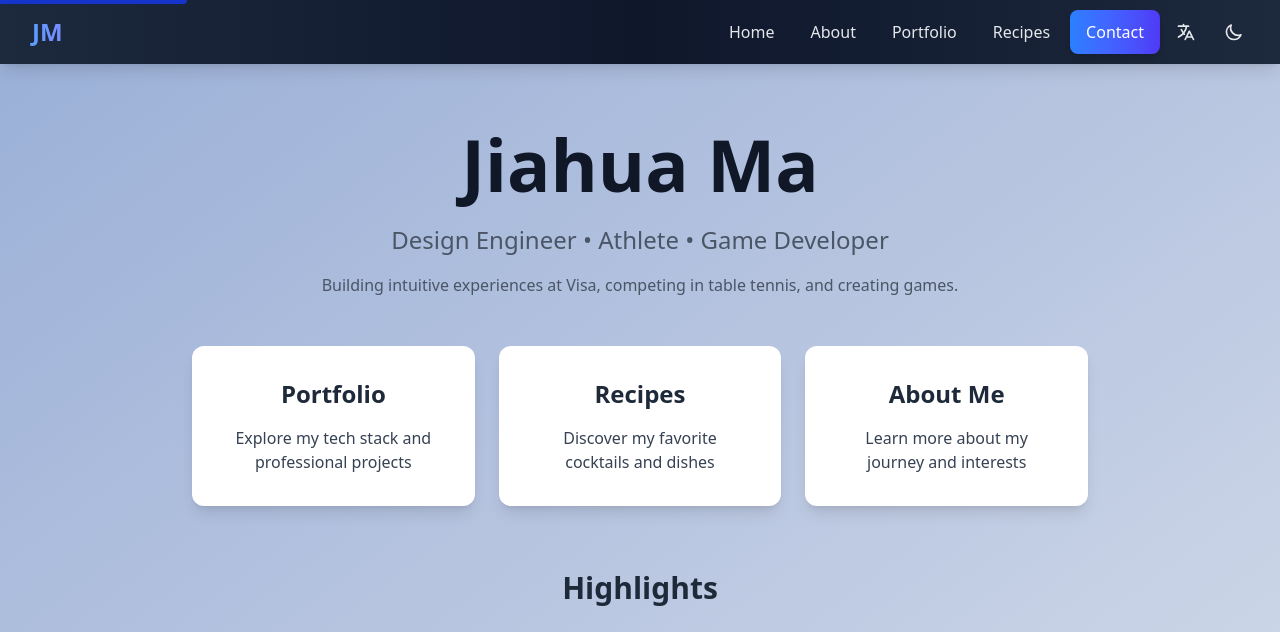
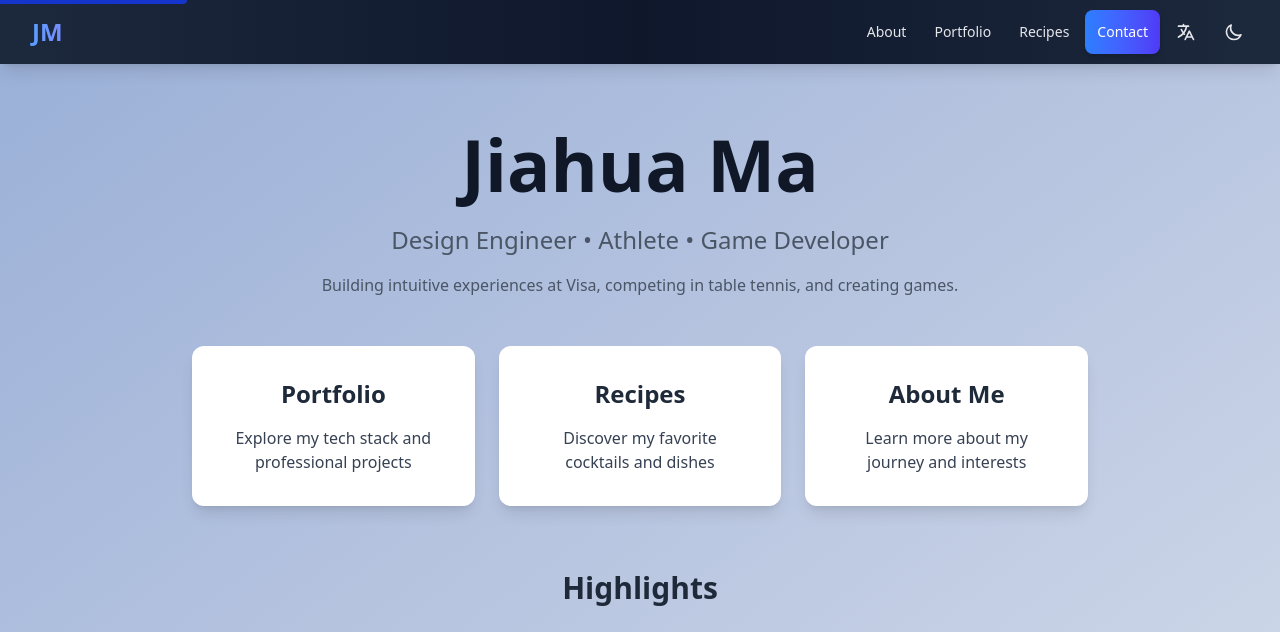
Before and after one commit to NaxxHua/jiahuama-site, an Astro site: page / in a window 1280 px wide. Shown: the top 632 px of the page. Built offline with nearby package versions, Linux system fonts and the light colour scheme; Astro itself is replaced by a stand-in of ours.

Commit message:
fix: made navbar responsive

```diff
--- a/src/components/NavBar.jsx
+++ b/src/components/NavBar.jsx
@@ -74,23 +74,13 @@ export default function NavBar() {
 
           {/* Navigation Links */}
           <ul
-            className="flex items-center space-x-0.5 md:space-x-1"
+            className="flex items-center space-x-0.5 sm:space-x-1"
             role="list"
           >
-            <li className="hidden md:block">
-              <a
-                href="/"
-                className="px-4 py-2 text-gray-200 hover:text-white hover:bg-white/10 focus:bg-white/10 focus:text-white rounded-lg transition-all duration-200 font-medium text-sm md:text-base"
-                data-en="Home"
-                data-zh="首页"
-              >
-                Home
-              </a>
-            </li>
             <li>
               <a
                 href="/about"
-                className="px-2 md:px-4 py-2 text-gray-200 hover:text-white hover:bg-white/10 focus:bg-white/10 focus:text-white rounded-lg transition-all duration-200 font-medium text-sm md:text-base"
+                className="px-1.5 sm:px-3 py-2 text-gray-200 hover:text-white hover:bg-white/10 rounded-lg transition-all font-medium text-xs sm:text-sm"
                 data-en="About"
                 data-zh="关于"
               >
@@ -100,7 +90,7 @@ export default function NavBar() {
             <li>
               <a
                 href="/portfolio"
-                className="px-2 md:px-4 py-2 text-gray-200 hover:text-white hover:bg-white/10 focus:bg-white/10 focus:text-white rounded-lg transition-all duration-200 font-medium text-sm md:text-base"
+                className="px-1.5 sm:px-3 py-2 text-gray-200 hover:text-white hover:bg-white/10 rounded-lg transition-all font-medium text-xs sm:text-sm"
                 data-en="Portfolio"
                 data-zh="作品"
               >
@@ -110,7 +100,7 @@ export default function NavBar() {
             <li>
               <a
                 href="/recipes"
-                className="px-2 md:px-4 py-2 text-gray-200 hover:text-white hover:bg-white/10 focus:bg-white/10 focus:text-white rounded-lg transition-all duration-200 font-medium text-sm md:text-base"
+                className="px-1.5 sm:px-3 py-2 text-gray-200 hover:text-white hover:bg-white/10 rounded-lg transition-all font-medium text-xs sm:text-sm"
                 data-en="Recipes"
                 data-zh="食谱"
               >
@@ -120,7 +110,7 @@ export default function NavBar() {
             <li>
               <a
                 href="/contact"
-                className="px-2 md:px-4 py-2 bg-gradient-to-r from-blue-500 to-indigo-600 text-white rounded-lg hover:from-blue-600 hover:to-indigo-700 focus:from-blue-600 focus:to-indigo-700 focus:ring-2 focus:ring-white focus:ring-offset-2 focus:ring-offset-slate-900 transition-all duration-200 font-medium shadow-md hover:shadow-lg text-sm md:text-base"
+                className="px-2 sm:px-3 py-2 bg-gradient-to-r from-blue-500 to-indigo-600 text-white rounded-lg hover:from-blue-600 hover:to-indigo-700 transition-all font-medium shadow-md text-xs sm:text-sm"
                 data-en="Contact"
                 data-zh="联系"
               >
@@ -131,12 +121,12 @@ export default function NavBar() {
             <li className="relative" ref={dropdownRef}>
               <button
                 onClick={() => setIsDropdownOpen(!isDropdownOpen)}
-                className="px-2 md:px-3 py-2 text-gray-200 hover:text-white hover:bg-white/10 focus:bg-white/10 focus:text-white rounded-lg transition-all duration-200 flex items-center"
+                className="px-1.5 sm:px-2 py-2 text-gray-200 hover:text-white hover:bg-white/10 rounded-lg transition-all flex items-center"
                 aria-label="Change language"
                 aria-expanded={isDropdownOpen}
               >
                 <svg
-                  className="w-5 h-5"
+                  className="w-4 h-4 sm:w-5 sm:h-5"
                   fill="none"
                   stroke="currentColor"
                   viewBox="0 0 24 24"
```
